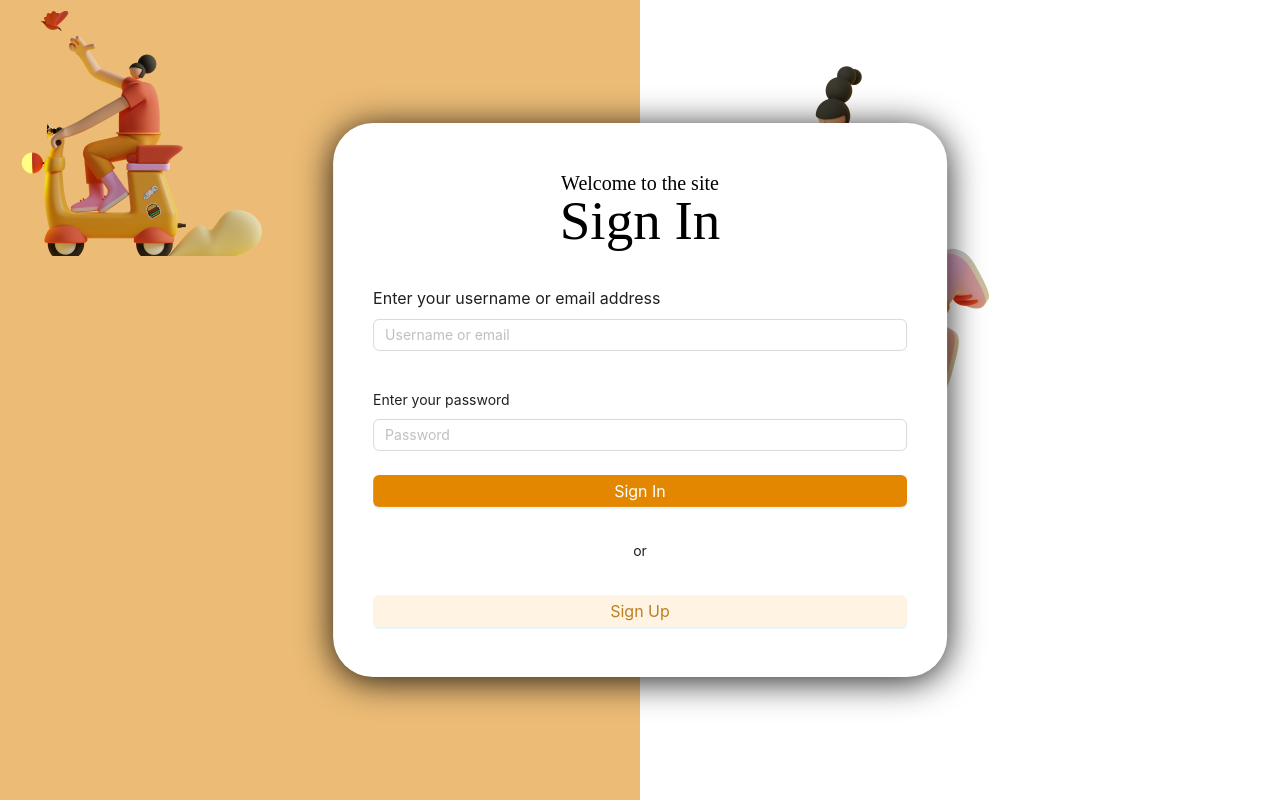
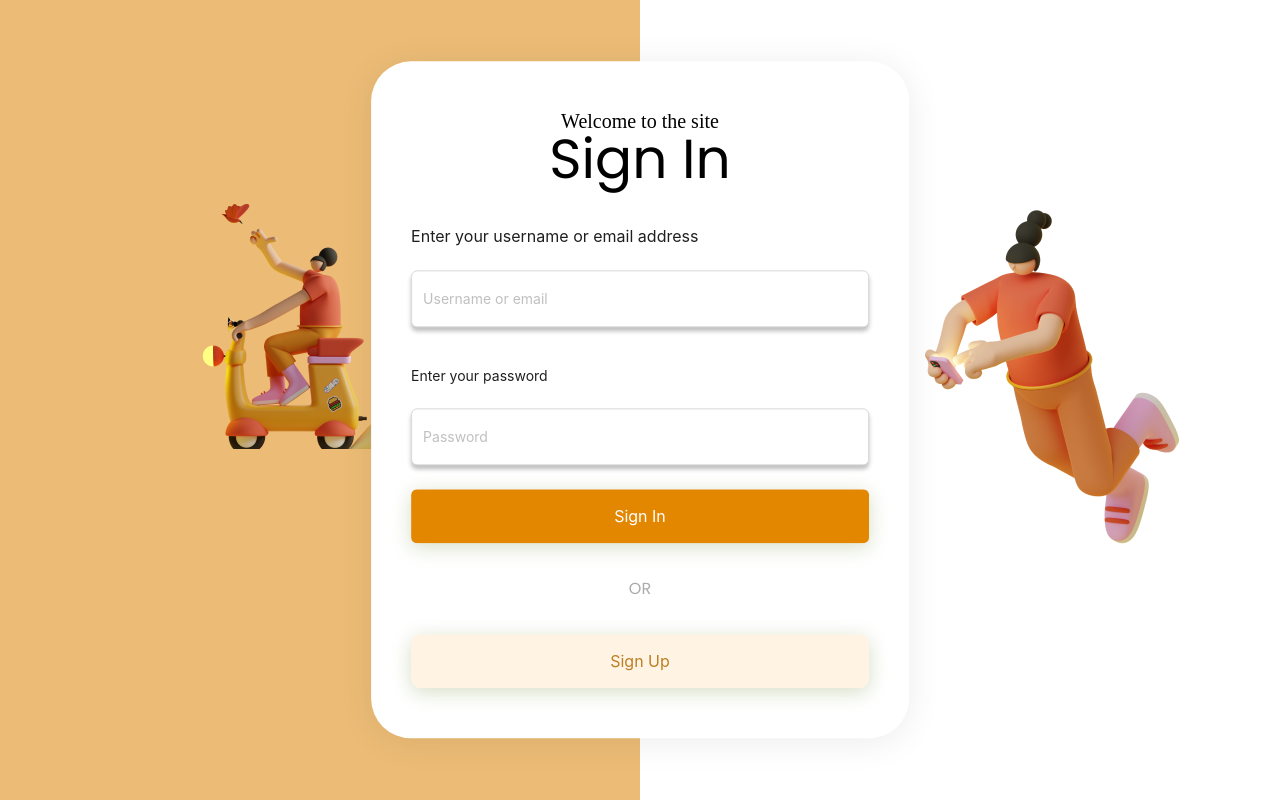
Before and after one commit to huseynmv/react-auth-app, a React (Vite) app: page /auth/login in a window 1280 px wide. Built offline with nearby package versions, Linux system fonts and the light colour scheme; no server answers.

Commit message:
login style

```diff
--- a/src/assets/styles/abstracts/fonts.ts
+++ b/src/assets/styles/abstracts/fonts.ts
@@ -1,5 +1,5 @@
 const fonts = {
-  font: "Poppins",
+  font: "Poppins Medium",
 };
 
 export default fonts;
--- a/src/assets/styles/base/typography.ts
+++ b/src/assets/styles/base/typography.ts
@@ -1,9 +1,10 @@
 import poppinsMedium from "../../fonts/Poppins/Poppins-Medium.ttf";
+import poppinsRegular from "../../fonts/Poppins/Poppins-Regular.ttf";
 const typography = {
   "@font-face": [
     {
-      fontFamily: "Poppins Medium",
-      src: `url("${poppinsMedium}")`,
+      fontFamily: "Poppins",
+      src: `url("${poppinsRegular}")`,
     },
   ],
 };
--- a/src/pages/login/login.component.tsx
+++ b/src/pages/login/login.component.tsx
@@ -53,15 +53,15 @@ const LoginComponent = () => {
     <div className={styles.page}>
       <div className={styles.wrapper}>
         <div className={styles.left}>
-          <img src={bgLeft} alt="" />
+          <img src={bgLeft} className={styles.leftImg} alt="" />
         </div>
         <div className={styles.right}>
-          <img src={bgRight} alt="" />
+          <img src={bgRight} className={styles.rightImg} alt="" />
         </div>
       </div>
       <div className={styles.form}>
-        <div className={styles.title}>
-          <p>Welcome to the site</p>
+        <div>
+          <p className={styles.title}>Welcome to the site</p>
         </div>
         <p className={styles.subTitle}>Sign In</p>
         <Form
@@ -81,7 +81,15 @@ const LoginComponent = () => {
               </p>
             }
           >
-            <Input placeholder="Username or email" type="email" />
+            <Input
+              placeholder="Username or email"
+              type="email"
+              style={{
+                height: 57,
+                boxShadow: "0px 4px 4px 0px rgba(0, 0, 0, 0.25)",
+                marginTop: 13,
+              }}
+            />
           </Form.Item>
           <Form.Item
             rules={rules.password}
@@ -90,7 +98,15 @@ const LoginComponent = () => {
             name="password"
             label="Enter your password"
           >
-            <Input placeholder="Password" type="password" />
+            <Input
+              placeholder="Password"
+              type="password"
+              style={{
+                height: 57,
+                marginTop: 13,
+                boxShadow: "0px 4px 4px 0px rgba(0, 0, 0, 0.25)",
+              }}
+            />
           </Form.Item>
           <div
             style={{
@@ -106,6 +122,8 @@ const LoginComponent = () => {
                 width: "100%",
                 fontSize: 16,
                 backgroundColor: "#E48700",
+                height: 54,
+                boxShadow: "0px 4px 19px 0px rgba(119, 147, 65, 0.30)",
               }}
               className="w-100"
               type="primary"
@@ -113,13 +131,21 @@ const LoginComponent = () => {
             >
               Sign In
             </Button>
-            <span style={{ marginTop: 33, marginBottom: 33 }}>or</span>
+            <span
+              className={styles.or}
+              style={{ marginTop: 33, marginBottom: 33 }}
+            >
+              OR
+            </span>
             <Button
               style={{
                 width: "100%",
+                borderRadius: 10,
                 fontSize: 16,
                 backgroundColor: colors.buttonSecondaryColor,
                 color: colors.secondaryButtonTextColor,
+                height: 54,
+                boxShadow: "0px 4px 19px 0px rgba(119, 147, 65, 0.30)",
               }}
               className="w-100"
               type="primary"
--- a/src/pages/login/login.style.ts
+++ b/src/pages/login/login.style.ts
@@ -13,11 +13,19 @@ const styles = {
       width: "100%",
     },
   },
+  leftImg: {
+    paddingLeft: 181,
+    paddingTop: 193,
+  },
   right: {
     backgroundColor: "#FFFFFF",
     [breakpoint(1200)]: {
       width: "0%",
     },
+  },
+  rightImg: {
+    paddingTop: 144,
+    paddingLeft: 190,
   },
   wrapper: { display: "flex" },
   form: {
@@ -26,7 +34,7 @@ const styles = {
     top: "50%",
     left: "50%",
     zIndex: 999,
-    boxShadow: "0px 4px 35px rgba(0, 0, 0, 0.88 )",
+    boxShadow: "0px 4px 35px 0px rgba(0, 0, 0, 0.08)",
     borderRadius: rem(40),
     // padding: "50px 40px",
     padding: rem(50) + " " + rem(40),
@@ -42,7 +50,7 @@ const styles = {
     color: colors.textPrimaryColor,
     fontSize: 20,
     fontWeight: "400",
-    padding: rem(0) + " " + rem(188),
+    padding: rem(0) + " " + rem(150),
     [breakpoint(1200)]: {
       padding: rem(0) + " " + rem(100),
       float: "left",
@@ -52,12 +60,19 @@ const styles = {
   subTitle: {
     color: "black",
     fontSize: 55,
+    fontFamily: "Poppins",
     fontWeight: "500",
     textAlign: "center",
     [breakpoint(1200)]: {
       fontSize: 40,
     },
   },
+  or: {
+    color: "#ABABAB",
+    fontFamily: "Poppins",
+    fontSize: 16,
+    fontWeight: "400",
+  },
 };
 
 export const useLoginStyles = createUseStyles(styles);
```
Also changed, not shown: src/assets/fonts/Poppins/Poppins-Regular.ttf (added).
